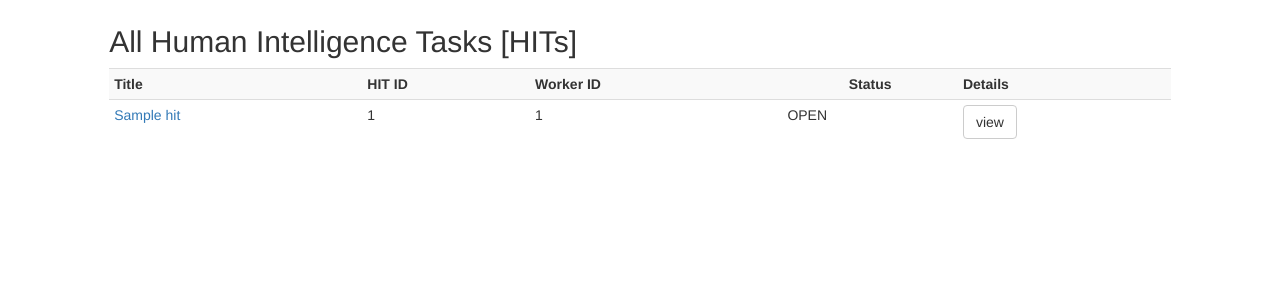
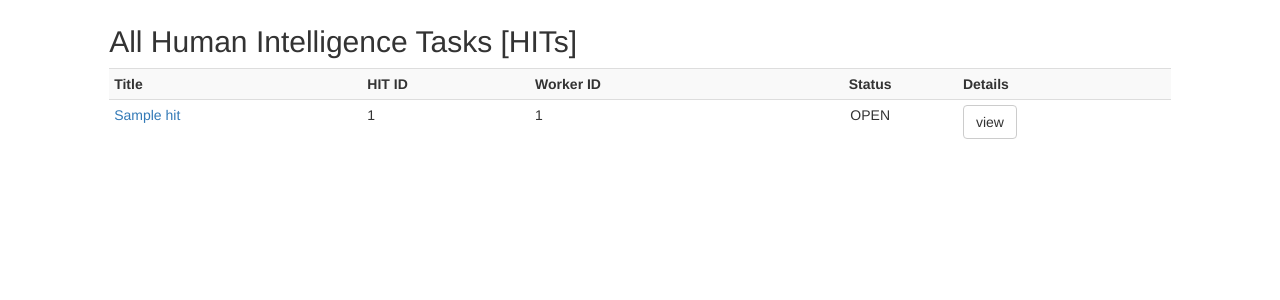
Before and after one commit to ArcGhost/MechaTurk, a Flask app: template app/templates/all_hits.html in a window 1280 px wide. Shown: the part 172-472 px from the top of the page. Run offline with Flask 2, Linux system fonts and the light colour scheme; the template is opened without the code that fills it: values that come from a table or form of the project are taken from there, others are empty; tables that the repository leaves empty hold one stand-in row (values such as "Sample post"); some libraries are stand-ins or nearby versions.

Commit message:
aesthetic changes

```diff
--- a/app/templates/all_hits.html
+++ b/app/templates/all_hits.html
@@ -20,7 +20,7 @@
       {% else %}
         <td>N/A</td>
       {% endif %}
-      <td {% if hit.status == 'reviewable' %}class="warning text-center"{% endif %} {% if hit.status == 'approved' %}class="success text-center"{% endif %} {% if hit.status == 'rejected' %}class="danger text-center"{% endif %}>{{hit.status.upper()}}</td>
+      <td {% if hit.status == 'reviewable' %}class="warning text-center"{% endif %} {% if hit.status == 'approved' %}class="success text-center"{% endif %} {% if hit.status == 'rejected' %}class="danger text-center"{% endif %}{% if hit.status == 'open' %}class="text-center"{% endif %} >{{hit.status.upper()}}</td>
       <td><a class="btn btn-default" href="/hits/{{hit.id}}">view</a></td>
     </tr>
   {% endfor %}
```
